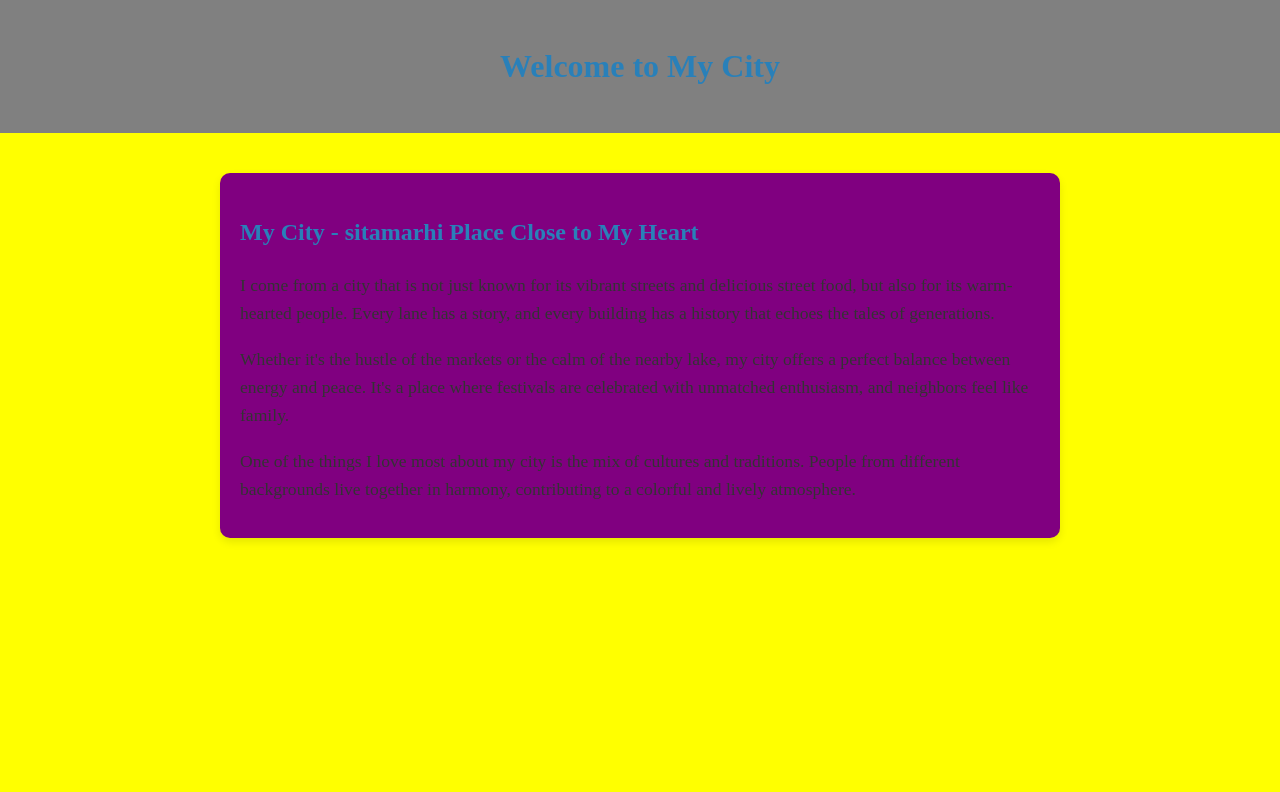
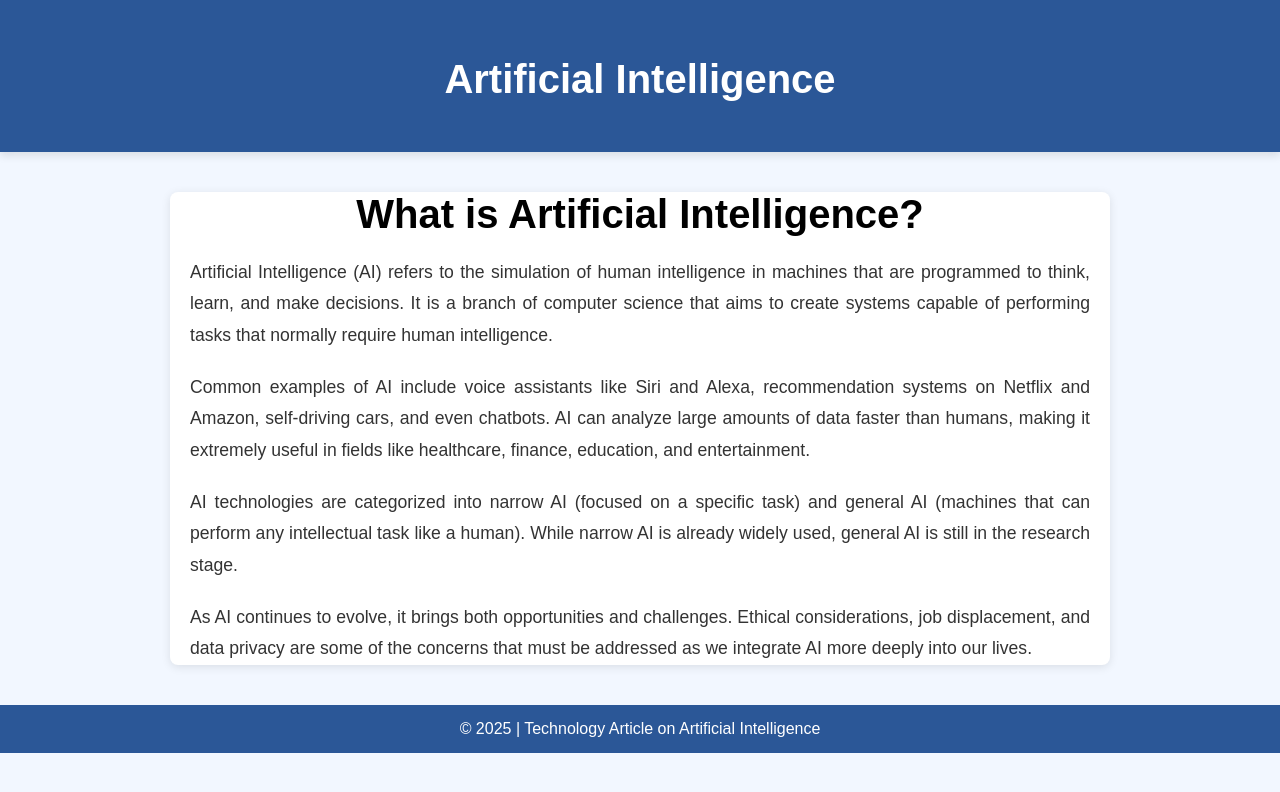
Before and after one commit to anishkumar046/task-2, a plain HTML site: page index.html in a window 1280 px wide. Drawn offline with Linux system fonts and the light colour scheme.

Commit message:
Update index.html

```diff
--- a/index.html
+++ b/index.html
@@ -1,70 +1,84 @@
 <!DOCTYPE html>
 <html>
 <head>
-  <title>My City - sitamarhi Place Close to My Heart</title>
+  <title>Artificial Intelligence</title>
   <style>
     body {
-      font-family: Tahoma, Geneva, Verdana,;
+      font-family: Arial, sans-serif;
+      background-color: #f2f7ff;
       margin: 0;
       padding: 0;
-      background-color: yellow;
-      color: #333;
-      line-height: 1.6;
     }
 
     header {
-      background-color: gray;
-      color: #fff;
-      padding: 20px 0;
+      background-color: #2b5797;
+      color: white;
+      padding: 30px 0;
       text-align: center;
+      box-shadow: 0 4px 8px rgba(0,0,0,0.1);
     }
 
-    article {
-      max-width: 800px;
+    .container {
+      max-width: 900px;
       margin: 40px auto;
-      padding: 20px;
-      background-color: purple;
-      box-shadow: 0 4px 8px rgba(0, 0, 0, 0.1);
-      border-radius: 10px;
+      padding: 0 20px;
+      background-color: white;
+      border-radius: 8px;
+      box-shadow: 0 2px 10px rgba(0,0,0,0.1);
     }
 
     h1 {
-      color: #2980b9;
+      font-size: 2.5em;
       margin-bottom: 20px;
+      color: golden;
+      text-align: center;
     }
 
     p {
       font-size: 1.1em;
-      margin-bottom: 15px;
+      line-height: 1.8;
+      color: #333;
+      margin-bottom: 20px;
+      text-align: justify;
     }
 
     footer {
       text-align: center;
-      padding: 15px;
-      background-color: #ecf0f1;
-      color: #777;
-      font-size: 0.9em;
+      background-color: #2b5797;
+      color: white;
+      padding: 15px 0;
+      margin-top: 40px;
     }
   </style>
 </head>
 <body>
 
   <header>
-    <h1>Welcome to My City</h1>
+    <h1>Artificial Intelligence</h1>
   </header>
 
-  <article>
-    <h1>My City - sitamarhi Place Close to My Heart</h1>
+  <div class="container">
+    <h1>What is Artificial Intelligence?</h1>
     <p>
-      I come from a city that is not just known for its vibrant streets and delicious street food, but also for its warm-hearted people. Every lane has a story, and every building has a history that echoes the tales of generations.
+      Artificial Intelligence (AI) refers to the simulation of human intelligence in machines that are programmed to think, learn, and make decisions. It is a branch of computer science that aims to create systems capable of performing tasks that normally require human intelligence.
     </p>
+
     <p>
-      Whether it's the hustle of the markets or the calm of the nearby lake, my city offers a perfect balance between energy and peace. It's a place where festivals are celebrated with unmatched enthusiasm, and neighbors feel like family.
+      Common examples of AI include voice assistants like Siri and Alexa, recommendation systems on Netflix and Amazon, self-driving cars, and even chatbots. AI can analyze large amounts of data faster than humans, making it extremely useful in fields like healthcare, finance, education, and entertainment.
     </p>
+
     <p>
-      One of the things I love most about my city is the mix of cultures and traditions. People from different backgrounds live together in harmony, contributing to a colorful and lively atmosphere.
+      AI technologies are categorized into narrow AI (focused on a specific task) and general AI (machines that can perform any intellectual task like a human). While narrow AI is already widely used, general AI is still in the research stage.
     </p>
-  </article>
+
+    <p>
+      As AI continues to evolve, it brings both opportunities and challenges. Ethical considerations, job displacement, and data privacy are some of the concerns that must be addressed as we integrate AI more deeply into our lives.
+    </p>
+  </div>
+
+  <footer>
+    &copy; 2025 | Technology Article on Artificial Intelligence
+  </footer>
 
 </body>
 </html>
```
